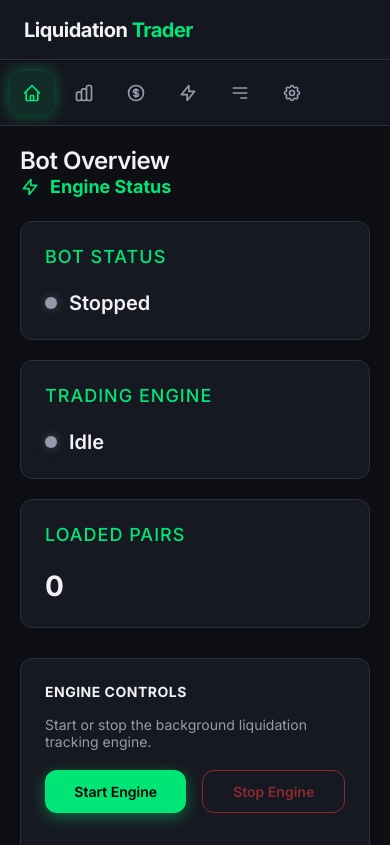
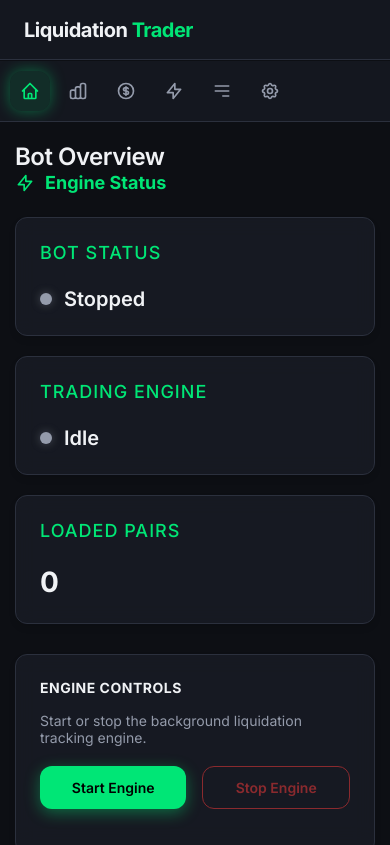
Before and after one commit to AtsutaneDotNet/Liquidation-Trader, a website: page public/index.html in a window 390 px wide. Drawn offline with Linux system fonts and the light colour scheme; no server answers.

Commit message:
feat: initialize application styles with responsive dashboard layout and components

```diff
--- a/public/style.css
+++ b/public/style.css
@@ -49,9 +49,11 @@ body {
     padding: 24px 12px;
 }
 
+@media (hover: hover) {
     .sidebar.collapsed:hover {
         width: 260px;
         padding: 24px;
+    }
 }
 
 .logo {
@@ -70,10 +72,12 @@ body {
     margin: 0;
 }
 
+@media (hover: hover) {
     .sidebar.collapsed:hover .logo {
         opacity: 1;
         width: auto;
         margin-bottom: 40px;
+    }
 }
 
 .logo .highlight {
@@ -109,9 +113,11 @@ nav {
     justify-content: center;
 }
 
+@media (hover: hover) {
     .sidebar.collapsed:hover .nav-btn {
         padding: 12px 16px;
         justify-content: flex-start;
+    }
 }
 
 .sidebar.collapsed .nav-text {
@@ -119,9 +125,11 @@ nav {
     opacity: 0;
 }
 
+@media (hover: hover) {
     .sidebar.collapsed:hover .nav-text {
         display: block;
         opacity: 1;
+    }
 }
 
 .nav-btn:hover {
@@ -654,6 +662,7 @@ input:focus {
         display: none;
     }
 
+    @media (hover: hover) {
         .sidebar:hover {
             width: 260px;
             padding: 24px;
@@ -662,6 +671,7 @@ input:focus {
 
         .sidebar:hover .nav-text, .sidebar:hover .logo {
             display: block;
+        }
     }
 }
 
@@ -700,28 +710,32 @@ input:focus {
     }
 }
 
-@media (max-width: 480px) {
+@media (max-width: 600px) {
     .app-container {
         flex-direction: column;
     }
 
     .sidebar {
-        width: 100%;
+        width: 100% !important;
         height: auto;
-        padding: 10px;
+        padding: 10px !important;
         flex-direction: row;
         border-right: none;
         border-bottom: 1px solid var(--border-color);
         overflow-x: auto;
+        transition: none !important; /* Disable animations on mobile */
     }
 
     .sidebar.collapsed {
-        width: 100%;
-        padding: 10px;
+        width: 100% !important;
+        padding: 10px !important;
     }
 
-    .sidebar:hover {
-        width: 100%;
+    /* Disable all hover expansion on mobile */
+    .sidebar:hover,
+    .sidebar.collapsed:hover {
+        width: 100% !important;
+        padding: 10px !important;
     }
 
     nav {
@@ -732,15 +746,21 @@ input:focus {
     }
 
     .nav-btn {
-        padding: 10px;
+        padding: 10px !important;
+        justify-content: center !important;
     }
 
-    .sidebar .logo, .nav-text {
+    /* Ensure no text or logo pops up on mobile */
+    .sidebar .logo,
+    .nav-text,
+    .sidebar.collapsed:hover .logo,
+    .sidebar.collapsed:hover .nav-text {
         display: none !important;
     }
 
     .content {
         height: calc(100vh - 70px);
+        padding: 20px 15px;
     }
 }
 
```
Lines whose indentation alone changed are shown as unchanged.
